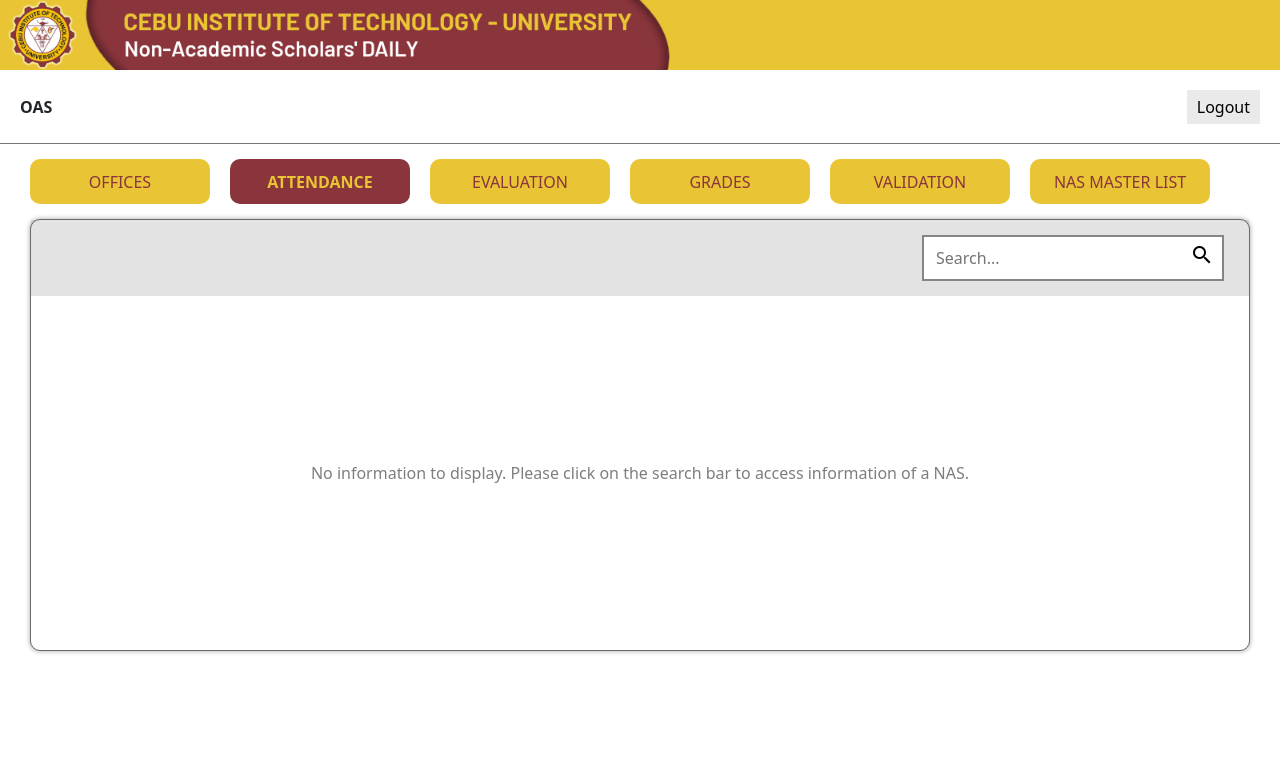
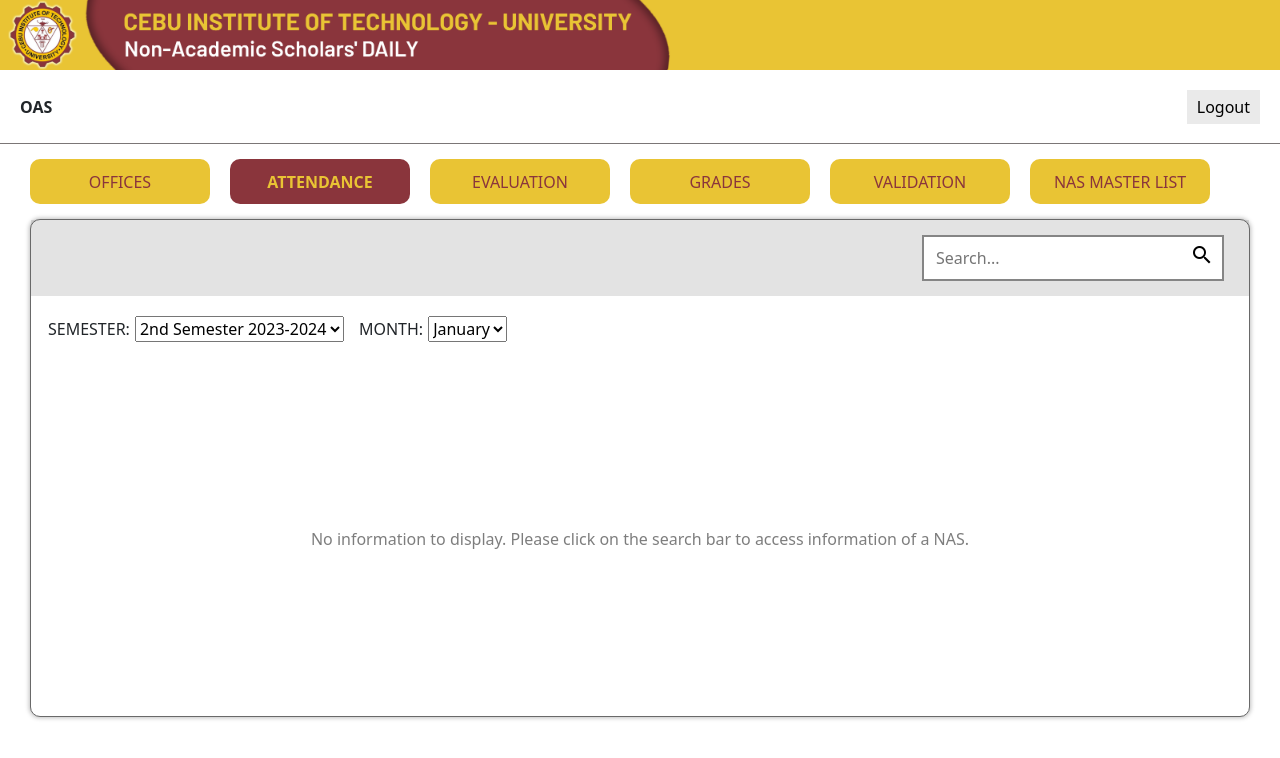
Before and after one commit to enriquezandre/NASDaily, a React (Create React App) app in the folder frontend/nasdaily-app/: page /OASattendance in a window 1280 px wide. Shown: the top 758 px of the page. Built offline with nearby package versions, Linux system fonts and the light colour scheme.

Commit message:
Add Drop Down Buttons

```diff
--- a/frontend/nasdaily-app/src/Pages/Attendance.css
+++ b/frontend/nasdaily-app/src/Pages/Attendance.css
@@ -59,3 +59,8 @@
     text-align: center;
     color: rgba(0, 0, 0, 0.51);
 }
+
+.labelDropDown,
+select{
+    margin: 10px 5px;
+}
--- a/frontend/nasdaily-app/src/Pages/Attendance.jsx
+++ b/frontend/nasdaily-app/src/Pages/Attendance.jsx
@@ -70,6 +70,22 @@
                             </button>
                         </form>
                     </div>
+
+                    <div className='dropDownButtons'>
+                        <label className='labelDropDown'>
+                            SEMESTER:
+                            <select>
+                                <option value="semester">2nd Semester 2023-2024</option>
+                            </select>
+                        </label>
+                        <label className='labelDropDown'>
+                            MONTH:
+                            <select>
+                                <option value="month">January</option>
+                            </select>
+                        </label>
+                    </div>
+
                     <div className='data'>
                         <SummaryAttendanceOAS
                             check={check}
```
